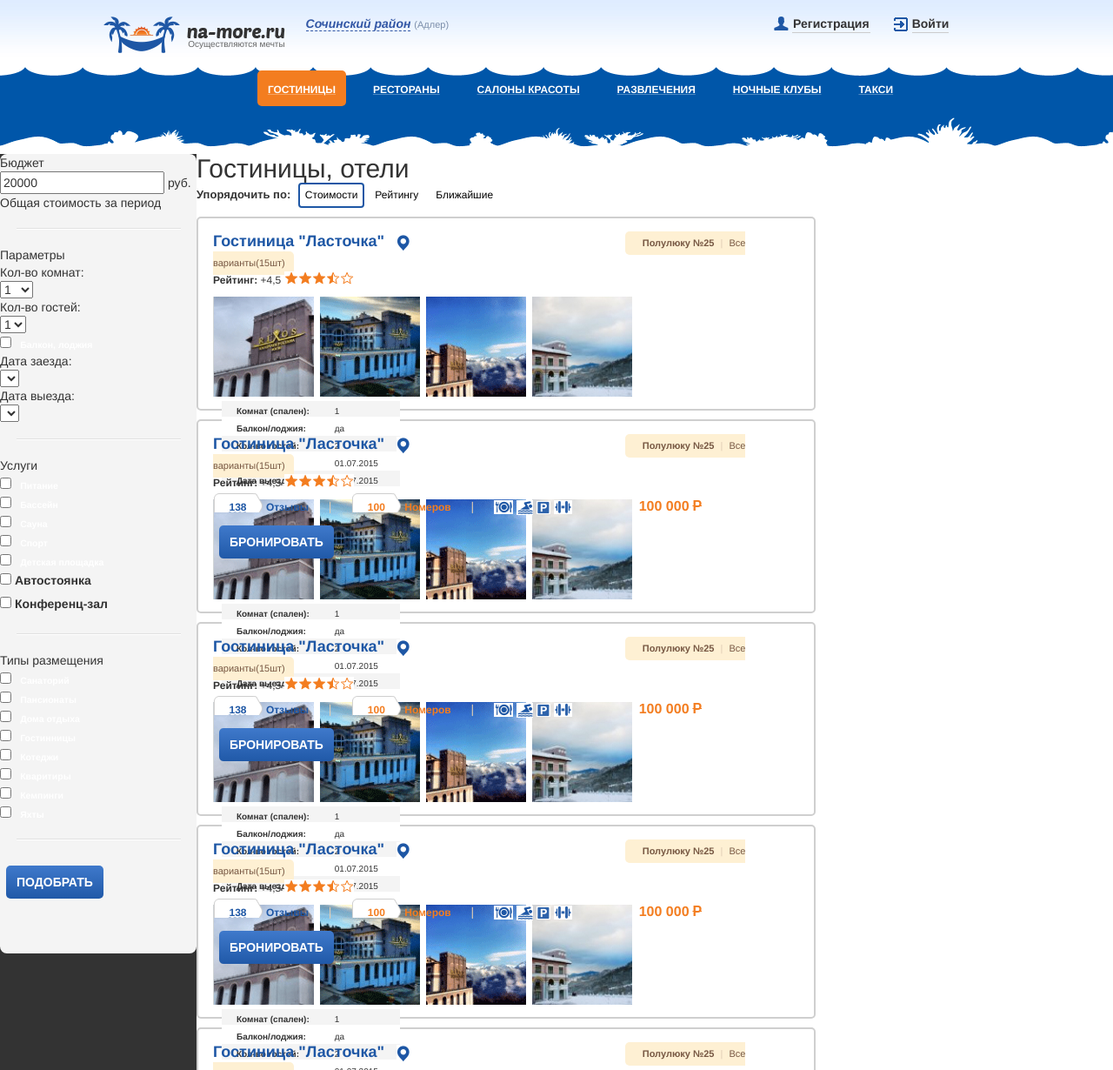
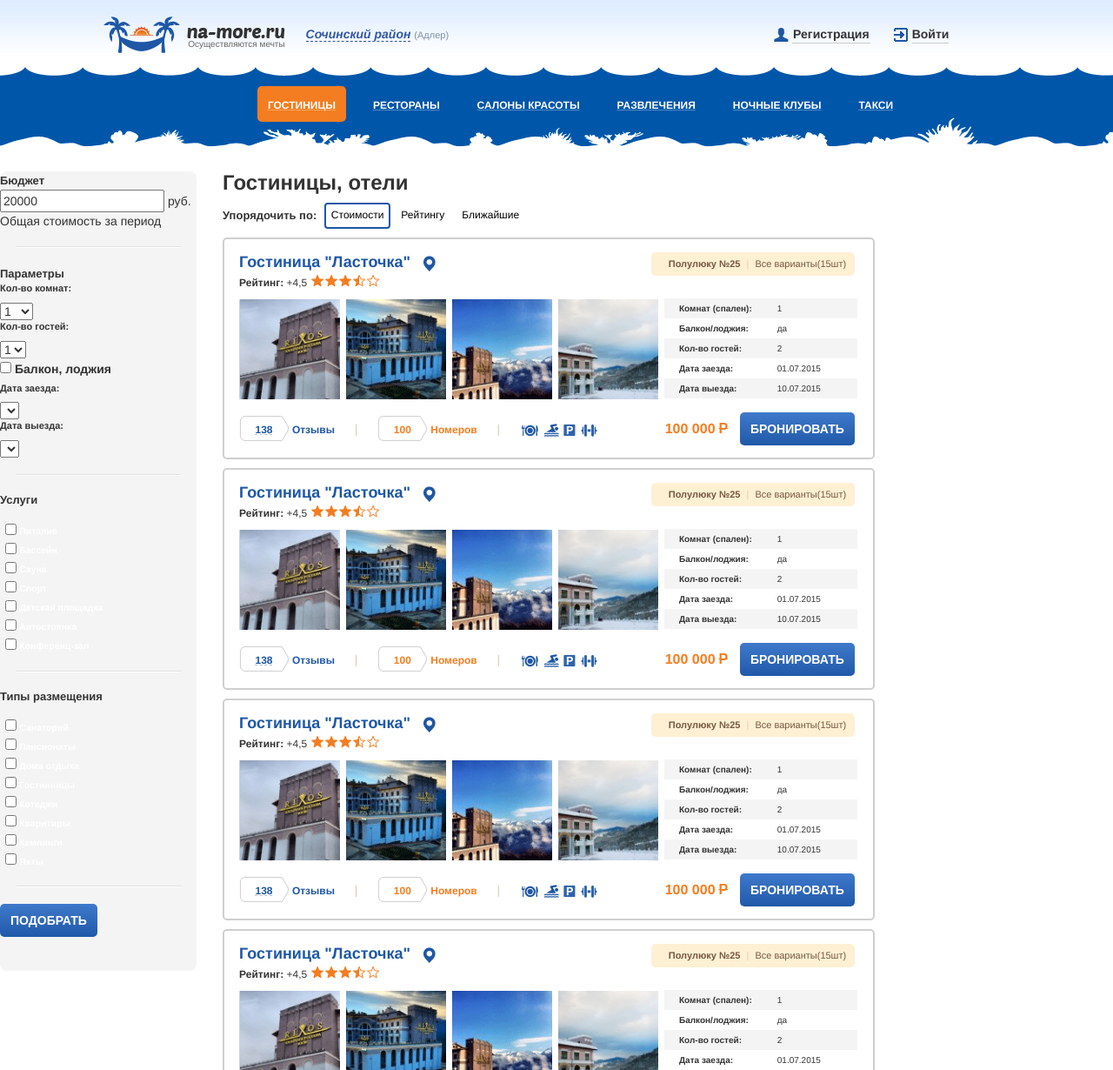
Before and after one commit to LiaEvgenieva/first_task, a plain HTML site: page index.html in a window 1280 px wide. Shown: the top 1230 px of the page at 87% size. Drawn offline with Linux system fonts and the light colour scheme.

Commit message:
Changes: size of <box>in <main> <div> to <label>  centering <div> in <footer>, <div> in <header>, <region>, <cabinet>,  changes in <left-side>

```diff
--- a/css/style.css
+++ b/css/style.css
@@ -34,8 +34,8 @@ header .top .logo a{
     text-decoration: none;
 }
 
-header .cabinet {
-    margin: 30px 70px 0 370px;
+header .top .cabinet {
+    margin: 25px 70px 0 370px;
 }
 
 header .region {
@@ -43,6 +43,7 @@ header .region {
 	display: inline-block;
 	height: 47px;
 	vertical-align: middle;
+    margin-top: 25px;
 }
 
 header .region a i {
@@ -114,6 +115,10 @@ header .bottom > div {
     vertical-align: middle;
 }
 
+header .bottom ul {
+    margin-top: 18px;
+}
+
 header .bottom ul li, footer .top .menu li {
     list-style: none;
     display: inline;
@@ -156,7 +161,6 @@ main {
 .left-side {
     width: 226px;
     height: 1210px;
-    background-color: #333333;
     float: left;
 }
 
@@ -165,9 +169,33 @@ main {
     height: 919px;
     background-color: #f4f4f4;
     border-radius: 8px;
+    margin-top: 20px;
 }
 
+.left-side .sidebar button {
+    display: inline-block;
+    margin: 0 auto;
+}
 
+.tit {
+    color: #333333;
+    font-size: 13px;
+    font-weight: 800;
+    margin: 0 0 13px;
+}
+.tit_select {
+    color: #333333;
+    font-size: 11px;
+    font-weight: 700;
+    margin-bottom: 8px;
+}
+
+.left-side .sidebar .tit .label {
+    color: #333333;
+    font-size: 13px;
+    font-weight: 800;
+    margin: 0 0 13px;
+}
 
 .line {
     background: url("../icons/left-line.png");
@@ -178,13 +206,14 @@ main {
 
 }
 
-h2 {
+h3 {
     color: #333333;
-    margin: 0;
+    font-weight: bold;
 }
 
 .content{
     float: left;
+    margin-left: 30px;
 }
 
 .content div .reg {
@@ -425,13 +454,11 @@ h2 {
     -webkit-border-radius: 5px;
     border-radius: 5px;
     border: 0 solid #000000;
-    margin-left: 7px;
+    margin-left: 10px;
     text-transform: uppercase;
     font-weight: bold;
     margin-top: 10px;
 }
-
-
 
 footer .top {
     height: 90px;
@@ -448,13 +475,18 @@ footer .top .logo {
     margin-right: 80px;
 }
 
+footer .top .logo_box {
+    display: inline-block;
+    margin-top: 25px;
+}
+
 footer .top .logo a span {
     color: #ffffff;
     font-size: 10px;
     position: absolute;
     bottom: 5px;
     right: 4px;
-    top: 0;
+    top: 17px;
 }
 
 footer .top .logo a{
@@ -516,5 +548,5 @@ footer .bottom .button {
     height: 16px;
     position: absolute;
     right: 7px;
-    top: 3px;
+    top: 2px;
 }
--- a/index.html
+++ b/index.html
@@ -59,16 +59,16 @@
     <aside class="left-side">
         <form class="sidebar">
             <div>
-                <span>Бюджет</span>
+                <span class="tit">Бюджет</span>
                 <input type="text" value="20000" name="price">
                 <span>руб.</span>
                 <span>Общая стоимость за период</span>
             </div>
             <div class="line"></div>
             <div>
-                <span>Параметры</span>
+                <span class="tit">Параметры</span>
                 <div>
-                    <div>Кол-во комнат:</div>
+                    <div class="tit_select">Кол-во комнат:</div>
                     <div>
                         <select>
                             <option value="1" selected="selected">1</option>
@@ -99,7 +99,7 @@
                     </div>
                 </div>
                 <div>
-                    <div>Кол-во гостей:</div>
+                    <div class="tit_select">Кол-во гостей:</div>
                     <div>
                         <select>
                             <option value="1" selected="selected">1</option>
@@ -110,18 +110,18 @@
                         </select>
                     </div>
                 </div>
+                <label>
+                    <input type="checkbox" value="1" name="loggia">
+                    Балкон, лоджия
+                </label>
                 <div>
-                    <input type="checkbox" value="1" name="loggia">
-                    <span class="label">Балкон, лоджия</span>
-                </div>
-                <div>
-                    <div>Дата заезда:</div>
+                    <div class="tit_select">Дата заезда:</div>
                     <select>
 
                     </select>
                 </div>
                 <div>
-                    <div>Дата выезда:</div>
+                    <div class="tit_select">Дата выезда:</div>
                     <select>
 
                     </select>
@@ -130,32 +130,38 @@
             <div class="line"></div>
             <div>
                 <div>
-                    <div>Услуги</div>
-                    <div>
+                    <div class="tit">Услуги</div>
+                    <label class="label">
                         <input type="checkbox" value="1">
-                        <span class="label">Питание</span>
-                    </div>
-                    <div>
+                        Питание
+                    </label>
+                    <br>
+                    <label class="label">
                         <input type="checkbox" value="1">
-                        <span class="label">Бассейн</span>
-                    </div>
-                    <div>
+                        Бассейн
+                    </label>
+                    <br>
+                    <label class="label">
                         <input type="checkbox" value="1">
-                        <span class="label">Cауна</span>
-                    </div>
-                    <div>
+                        Cауна
+                    </label>
+                    <br>
+                    <label class="label">
                         <input type="checkbox" value="1">
-                        <span class="label">Спорт</span>
-                    </div>
-                    <div>
+                        Спорт
+                    </label>
+                    <br>
+                    <label class="label">
                         <input type="checkbox" value="1">
-                        <span class="label">Детская площадка</span>
-                    </div>
-                    <label>
+                        Детская площадка
+                    </label>
+                    <br>
+                    <label class="label">
                         <input type="checkbox" value="1">
                         Автостоянка
                     </label>
-                    <label>
+                    <br>
+                    <label class="label">
                         <input type="checkbox" value="1">
                         Конференц-зал
                     </label>
@@ -163,39 +169,46 @@
             </div>
             <div class="line"></div>
             <div>
-                <div>Типы размещения </div>
-                <div>
+                <div class="tit">Типы размещения </div>
+                <label class="label">
                     <input type="checkbox" value="1">
-                    <span class="label">Санаторий</span>
-                </div>
-                <div>
+                    Санаторий
+                </label>
+                <br>
+                <label class="label">
                     <input type="checkbox" value="1">
-                    <span class="label">Пансионаты</span>
-                </div>
-                <div>
+                    Пансионаты
+                </label>
+                <br>
+                <label class="label">
                     <input type="checkbox" value="1">
-                    <span class="label">Дома отдыха</span>
-                </div>
-                <div>
+                    Дома отдыха
+                </label>
+                <br>
+                <label class="label">
                     <input type="checkbox" value="1">
-                    <span class="label">Гостинницы</span>
-                </div>
-                <div>
+                    Гостинницы
+                </label>
+                <br>
+                <label class="label">
                     <input type="checkbox" value="1">
-                    <span class="label">Котеджи</span>
-                </div>
-                <div>
+                    Котеджи
+                </label>
+                <br>
+                <label class="label">
                     <input type="checkbox" value="1">
-                    <span class="label">Кваритиры</span>
-                </div>
-                <div>
+                    Кваритиры
+                </label>
+                <br>
+                <label class="label">
                     <input type="checkbox" value="1">
-                    <span class="label">Кемпинги</span>
-                </div>
-                <div>
+                    Кемпинги
+                </label>
+                <br>
+                <label class="label">
                     <input type="checkbox" value="1">
-                    <span class="label">Яхты</span>
-                </div>
+                    Яхты
+                </label>
             </div>
             <div class="line"></div>
             <button>подобрать</button>
@@ -205,9 +218,9 @@
     </aside>
     <div class="content clearfix">
         <div>
-            <h2>
+            <h3>
                 Гостиницы, отели
-            </h2>
+            </h3>
             <span class="reg">
                 Упорядочить по:
             </span>
@@ -873,15 +886,16 @@
 </main>
 <footer>
     <div class="top">
-        <span class="logo">
+        <div class="logo_box">
+            <div class="logo">
                 <a href="#">
                     <img src="icons/na-more-footer.png">
                     <span>
                             Осуществляются мечты
                     </span>
                 </a>
-        </span>
-        <span>
+            </div>
+            <div>
                 <ul class="menu">
                     <li class="active" type="active"><a href="#">Гостиницы</a></li>
                     <li><a href="#">Рестораны</a></li>
@@ -891,7 +905,8 @@
                     <li><a href="#">Ночные клубы</a></li>
                     <li><a href="#">Такси</a></li>
                 </ul>
-        </span>
+            </div>
+        </div>
     </div>
     <div class="bottom">
         <span class="copyright">
```
Also changed, not shown: css/bootstrap.css. Lines whose indentation alone changed are shown as unchanged.
